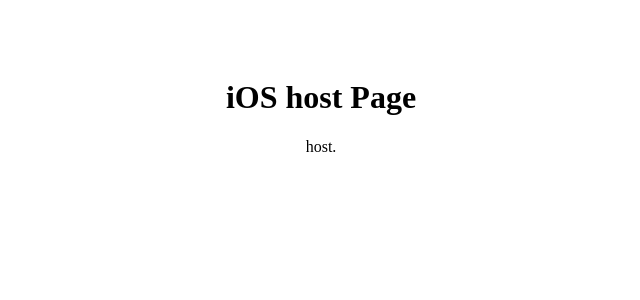
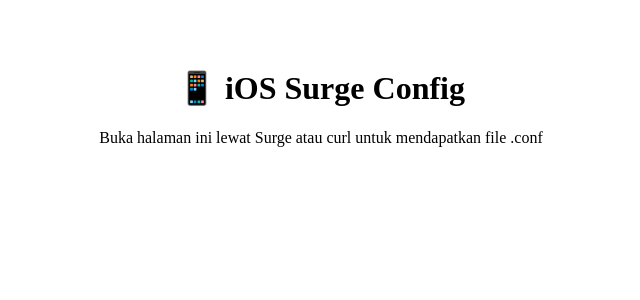
Before and after one commit to dikacakep/host, a Next.js app: page /ios in a window 1280 px wide. Shown: the top 300 px of the page, without its empty margins (319-959 px from the left). Built offline with nearby package versions, Linux system fonts and the light colour scheme.

Commit message:
Update ios.js

```diff
--- a/pages/ios.js
+++ b/pages/ios.js
@@ -1,6 +1,7 @@
 export async function getServerSideProps(context) {
   const accept = context.req.headers['accept'] || '';
 
+  // Jika aksesnya bukan dari browser (misalnya Surge, curl, dll)
   if (!accept.includes('text/html')) {
     context.res.setHeader('Content-Type', 'text/plain');
     context.res.end(
@@ -10,20 +11,21 @@
 FINAL,DIRECT
 
 [Host]
-128.199.212.210 www.growtopia1.com
-128.199.212.210 www.growtopia2.com`
+www.growtopia1.com = 128.199.212.210
+www.growtopia2.com = 128.199.212.210`
     );
     return { props: {} };
   }
 
+  // Kalau dari browser, tampilkan halaman biasa
   return { props: {} };
 }
 
 export default function IOS() {
   return (
-    <div style={{ textAlign: "center", padding: "50px" }}>
-      <h1>iOS host Page</h1>
-      <p>host.</p>
+    <div style={{ textAlign: 'center', padding: '40px' }}>
+      <h1>📱 iOS Surge Config</h1>
+      <p>Buka halaman ini lewat Surge atau curl untuk mendapatkan file .conf</p>
     </div>
   );
 }
```
